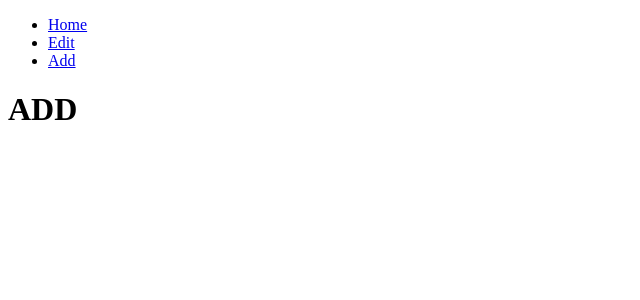
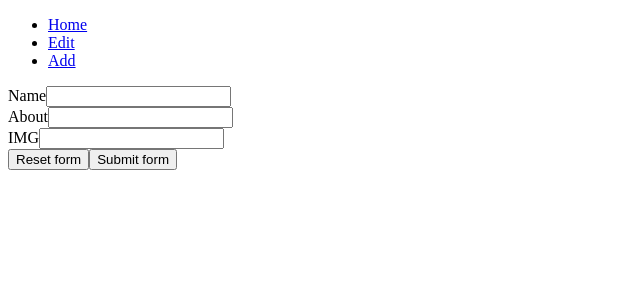
Before and after one commit to Jamesmed1999/Creatorverse, a React (Vite) app: page /add in a window 1280 px wide. Shown: the top 300 px of the page, without its empty margins (0-640 px from the left). Built offline with nearby package versions, Linux system fonts and the light colour scheme.

Commit message:
database insert working

```diff
--- a/src/pages/AddCreator.jsx
+++ b/src/pages/AddCreator.jsx
@@ -1,7 +1,60 @@
 import React from "react";
+import { Link } from "react-router-dom";
+import  { useState } from 'react';
+import {supabase } from "../client"
+export const AddCreator = () => {
 
-export const AddCreator = () => {
+const [creatorf, setCreatorf] = useState ({
+    name:'',
+    description:'',
+    url:'',
+})
+
+    const handleSubmit= (e)=> {
+
+        e.preventDefault();
+        const data = {
+            name: creatorf.name,
+            description: creatorf.description,
+            url: creatorf.url,
+        }
+        console.log(data.name)
+        addCreator(data)
+    }
+    const handleInput= (e)=> {
+
+        e.persist()
+        setCreatorf({...creatorf,[e.target.name]: e.target.value})
+        console.log(creatorf)
+
+    }
+    async function addCreator(data) {
+        const { error } = await supabase
+        .from('ctable')
+        .insert({ name: data.name,description: data.description, imageURL: data.url })
+
+    }
+
+
     return(
-    <h1>ADD</h1>
+    <div>
+<form onSubmit={handleSubmit}>
+      <div>
+        <label>Name</label>
+        <input type="text" name="name" value={creatorf.name} onChange={handleInput} />
+      </div>
+      <div>
+        <label>About</label>
+        <input type="text" name="description" value={creatorf.description} onChange={handleInput}/>
+      </div>
+      <div>
+        <label>IMG</label>
+        <input type="text" name="url" value={creatorf.url} onChange={handleInput}/>
+      </div>
+      <button type="reset">Reset form</button>
+      <button type="submit">Submit form</button>
+    </form>
+
+    </div>
     )
 }
```
